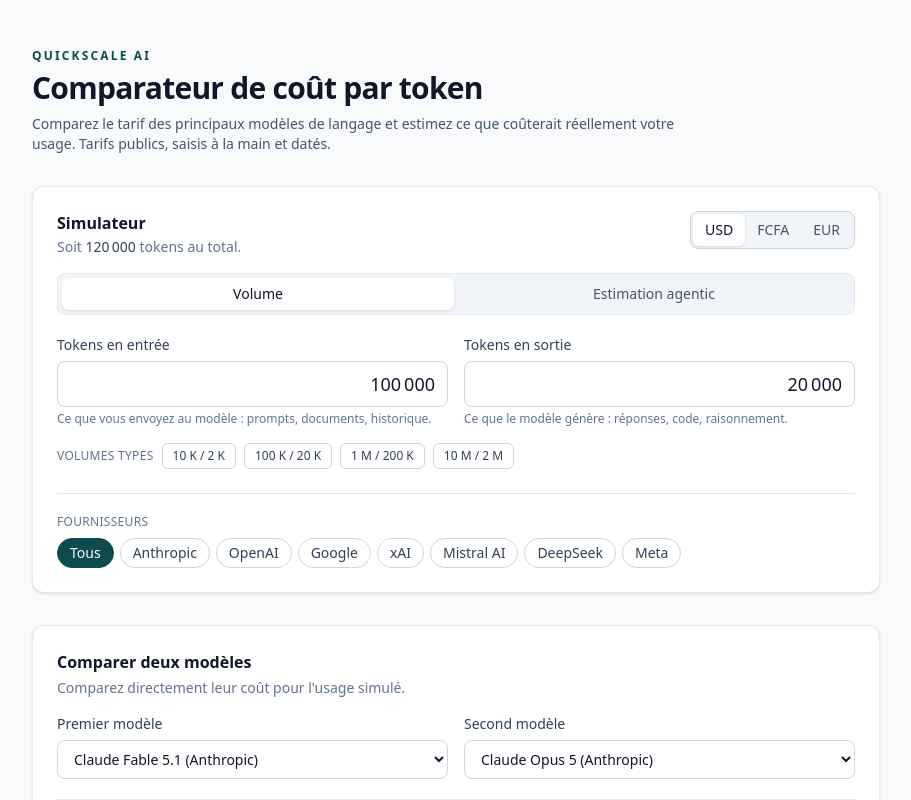
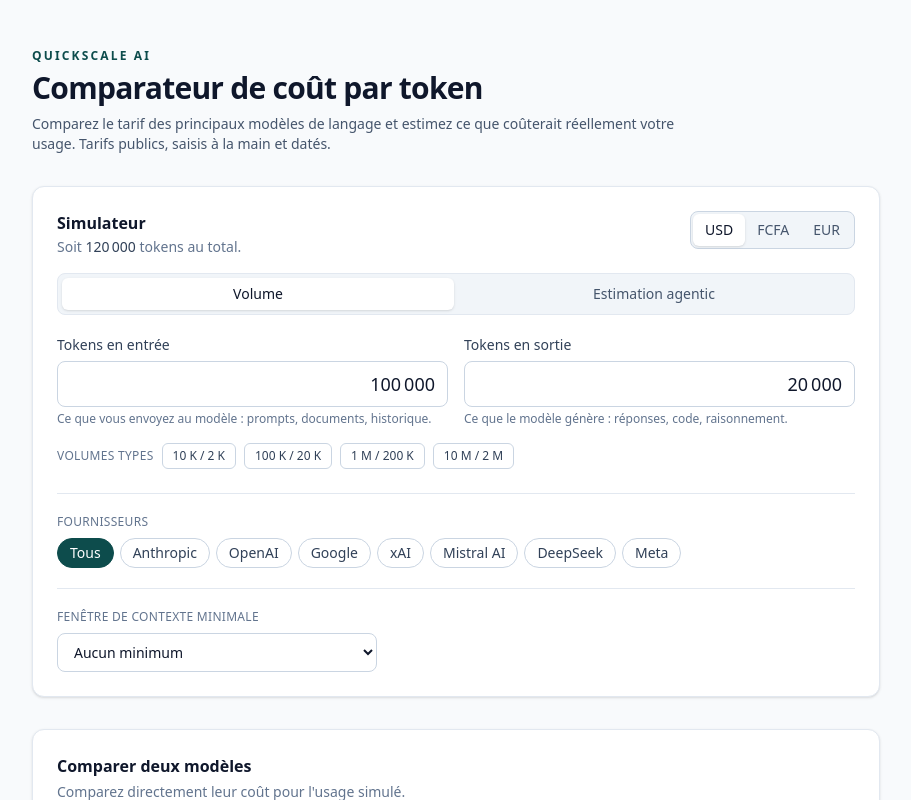
Before and after one commit to quickscale-ai/llm-cost-lab, a React (Vite) app: page / in a window 1280 px wide. Shown: the top 800 px of the page, without its empty margins (184-1095 px from the left). Built offline with nearby package versions, Linux system fonts and the light colour scheme.

Commit message:
Ajoute le filtre de fenêtre de contexte

```diff
--- a/src/App.tsx
+++ b/src/App.tsx
@@ -5,8 +5,11 @@
 import { rankByCost, agenticToUsage, totalCalls, computeCost, compareCosts } from './lib/pricing'
 import type { Currency } from './lib/format'
 import { formatDate, formatTokens } from './lib/format'
+import type { ContextWindowMinimum } from './lib/context'
+import { filterModelsByContextWindow } from './lib/context'
 import { CurrencyToggle } from './components/CurrencyToggle'
 import { ProviderFilter } from './components/ProviderFilter'
+import { ContextFilter } from './components/ContextFilter'
 import { VolumeSimulator } from './components/VolumeSimulator'
 import { AgenticSimulator } from './components/AgenticSimulator'
 import { PricingTable } from './components/PricingTable'
@@ -30,15 +33,17 @@
   const [currency, setCurrency] = useState<Currency>('USD')
   // Un ensemble vide signifie « aucun filtre » : tous les fournisseurs sont affichés.
   const [selectedProviders, setSelectedProviders] = useState<Set<Provider>>(new Set())
+  const [minimumContextWindow, setMinimumContextWindow] = useState<ContextWindowMinimum>(0)
   const [comparisonSelection, setComparisonSelection] = useState<[string, string]>(() => [
     MODELS[0]?.id ?? '',
     MODELS[1]?.id ?? '',
   ])
 
   const visibleModels = useMemo(() => {
-    if (selectedProviders.size === 0) return MODELS
-    return MODELS.filter((model) => selectedProviders.has(model.provider))
-  }, [selectedProviders])
+    const providerFilteredModels =
+      selectedProviders.size === 0 ? MODELS : MODELS.filter((model) => selectedProviders.has(model.provider))
+    return filterModelsByContextWindow(providerFilteredModels, minimumContextWindow)
+  }, [selectedProviders, minimumContextWindow])
 
   const selectedComparisonModels = useMemo(() => {
     const first = visibleModels.find((model) => model.id === comparisonSelection[0]) ?? visibleModels[0]
@@ -158,6 +163,9 @@
               onToggle={toggleProvider}
               onReset={() => setSelectedProviders(new Set())}
             />
+            <div className="mt-5 border-t border-slate-200 pt-5 dark:border-slate-800">
+              <ContextFilter value={minimumContextWindow} onChange={setMinimumContextWindow} />
+            </div>
           </div>
         </section>
 
--- /dev/null
+++ b/src/components/ContextFilter.tsx
@@ -0,0 +1,33 @@
+import type { ContextWindowMinimum } from '../lib/context'
+import { CONTEXT_WINDOW_OPTIONS } from '../lib/context'
+
+interface Props {
+  value: ContextWindowMinimum
+  onChange: (value: ContextWindowMinimum) => void
+}
+
+export function ContextFilter({ value, onChange }: Props) {
+  return (
+    <div>
+      <label
+        htmlFor="context-window-minimum"
+        className="block text-xs font-medium tracking-wide text-slate-500 uppercase dark:text-slate-400"
+      >
+        Fenêtre de contexte minimale
+      </label>
+      <select
+        id="context-window-minimum"
+        name="context-window-minimum"
+        value={value}
+        onChange={(event) => onChange(Number(event.target.value) as ContextWindowMinimum)}
+        className="mt-2 w-full max-w-xs rounded-lg border border-slate-300 bg-white px-3 py-2 text-sm text-slate-900 focus:border-brand-600 focus:ring-2 focus:ring-brand-600/20 focus:outline-none dark:border-slate-700 dark:bg-slate-900 dark:text-slate-50"
+      >
+        {CONTEXT_WINDOW_OPTIONS.map((option) => (
+          <option key={option.value} value={option.value}>
+            {option.label}
+          </option>
+        ))}
+      </select>
+    </div>
+  )
+}
--- /dev/null
+++ b/src/lib/context.ts
@@ -0,0 +1,23 @@
+import type { Model } from '../data/models'
+
+export type ContextWindowMinimum = 0 | 128_000 | 256_000 | 1_000_000
+
+/** Seuils proposés dans le filtre de fenêtre de contexte. */
+export const CONTEXT_WINDOW_OPTIONS: readonly {
+  value: ContextWindowMinimum
+  label: string
+}[] = [
+  { value: 0, label: 'Aucun minimum' },
+  { value: 128_000, label: '128 K tokens' },
+  { value: 256_000, label: '256 K tokens' },
+  { value: 1_000_000, label: '1 M tokens' },
+]
+
+/**
+ * Conserve les modèles dont la fenêtre publiée atteint le seuil demandé.
+ * Une fenêtre inconnue ne peut satisfaire qu'un filtre sans minimum.
+ */
+export function filterModelsByContextWindow(models: Model[], minimum: ContextWindowMinimum): Model[] {
+  if (minimum === 0) return models
+  return models.filter((model) => model.contextWindow !== null && model.contextWindow >= minimum)
+}
```
Also changed, not shown: 1 other file (tests, documents, lock files or other folders).
